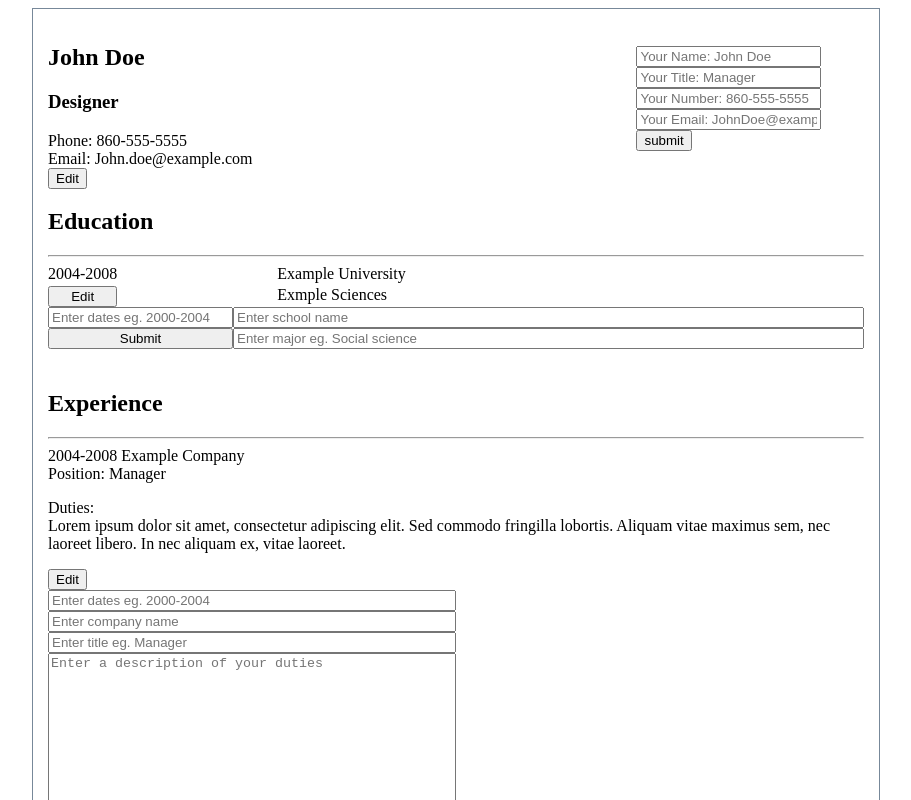
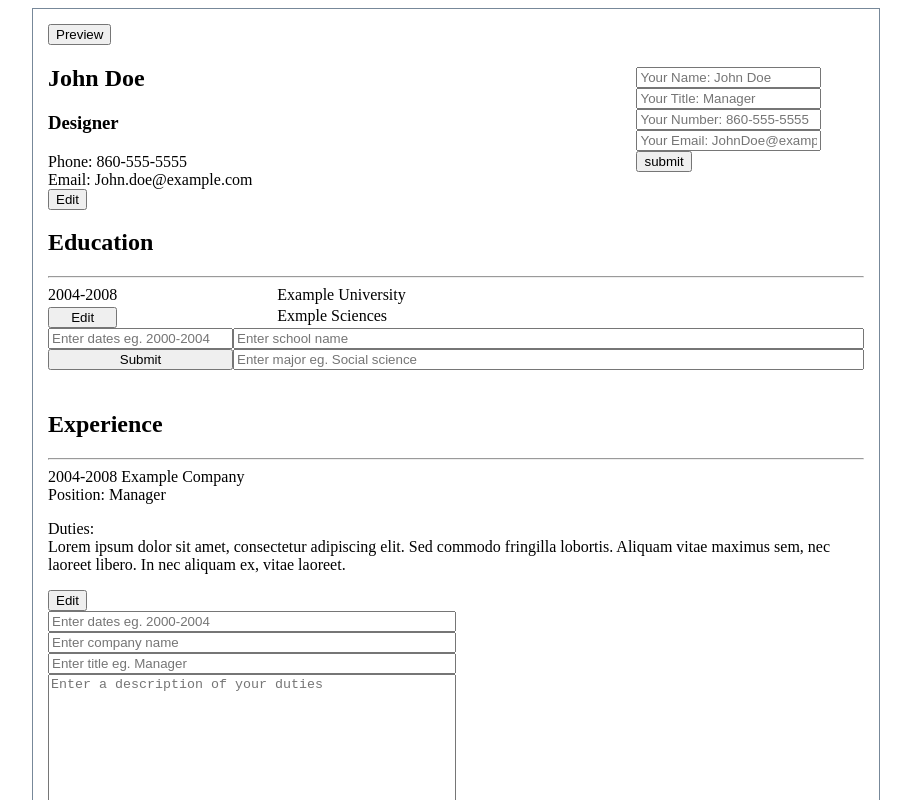
Before and after one commit to kmakai/Odin-cv-project, a React (Create React App) app: page / in a window 1280 px wide. Shown: the top 800 px of the page, without its empty margins (184-1095 px from the left). Built offline with nearby package versions, Linux system fonts and the light colour scheme.

Commit message:
2 files modified

```diff
--- a/src/App.js
+++ b/src/App.js
@@ -44,6 +44,8 @@ class App extends Component {
 
     this.handleExpSubmit = this.handleExpSubmit.bind(this);
     this.handleExpEdit = this.handleExpEdit.bind(this);
+
+    this.handlePreview = this.handlePreview.bind(this);
   }
 
   /* Info Section handlers  */
@@ -170,12 +172,26 @@ class App extends Component {
   }
   /* Experience Section handlers */
 
+  handlePreview() {
+    const appInput = document.querySelector('.app-input');
+    const appPreview = document.querySelector('.app-preview');
+    const btn = document.querySelector('.preview-btn');
+
+    appInput.classList.toggle('hidden');
+    appPreview.classList.toggle('hidden');
+    btn.textContent =
+      btn.textContent === 'Preview' ? 'Edit' : "Preview";
+  }
+
   render() {
     const { info } = this.state;
     const { eduEntries } = this.state.edu;
     const { expEntries } = this.state.exp;
     return (
       <div className="app-wrapper">
+        <button className="preview-btn" onClick={this.handlePreview}>
+          Preview
+        </button>
         <div className="app-input">
           <div className="info">
             <PersonInfo info={info} handleEdit={this.handleInfoEdit} />
@@ -204,7 +220,7 @@ class App extends Component {
             </div>
           </div>
         </div>
-        <div className="app-preview">
+        <div className="app-preview hidden">
           <div className="info">
             <PersonInfo info={info} />
           </div>
--- a/src/styles/Appstyle.css
+++ b/src/styles/Appstyle.css
@@ -17,6 +17,6 @@
   align-self: flex-start;
 }
 
-.app-preview {
+.hidden {
   display: none;
 }
```
